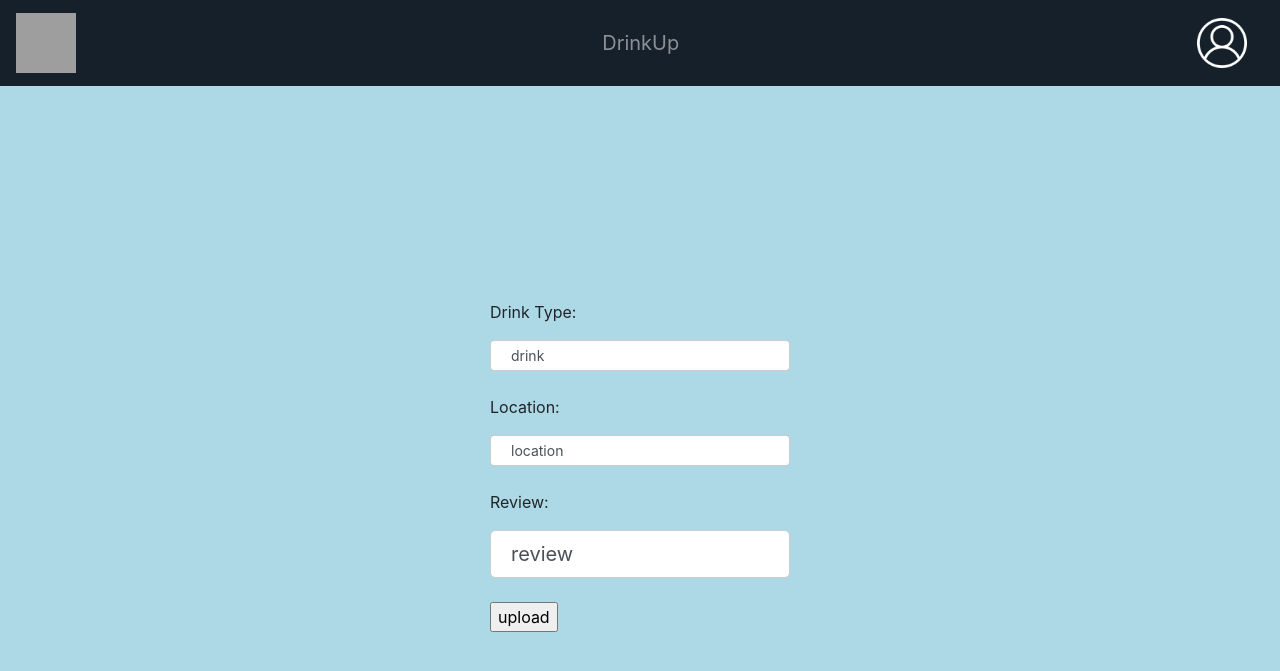
After one commit to rjr61/cs1530_g2, a Django app: page /form/ in a window 1280 px wide. The commit adds this page. Shown: the top 671 px of the page. Run offline with Django 3.2, Linux system fonts and the light colour scheme; some libraries are stand-ins or nearby versions; grey boxes are pictures that could not be loaded.

Commit message:
dev ready

```diff
--- /dev/null
+++ b/drinkitup/drinkitup/static/form-style.css
@@ -0,0 +1,9 @@
+.form-container{
+    position: absolute;
+    width: 300px;
+    height: 200px;
+    z-index: 15;
+    top: 50%;
+    left: 50%;
+    margin: -100px 0 0 -150px;
+}
--- a/drinkitup/drinkitup/templates/base.html
+++ b/drinkitup/drinkitup/templates/base.html
@@ -13,6 +13,7 @@
   <link rel="stylesheet" type="text/css" href="{% static 'posts/index-style.css' %}">
   <link rel="stylesheet" type="text/css" href="{% static 'profile/profile-style.css' %}">
   <link rel="stylesheet" type="text/css" href="{% static 'login-style.css' %}">
+  <link rel="stylesheet" type="text/css" href="{% static 'form-style.css' %}">
 </head>
 
 <body>
--- a/drinkitup/drinkitup/templates/navbar.html
+++ b/drinkitup/drinkitup/templates/navbar.html
@@ -34,7 +34,7 @@
             </div>
             </li>
             <li class="nav-item">
-                <a class="nav-link" href="#">Upload</a>
+                <a class="nav-link" href="{% url 'posts:form' %}">Upload</a>
             </li>
             {% endif %}
         </ul>
--- a/drinkitup/posts/models.py
+++ b/drinkitup/posts/models.py
@@ -9,11 +9,11 @@ class Post(models.Model):
     post_text = models.CharField(max_length=200)
     post_location = models.CharField(max_length=64, null=True)
     post_score = models.IntegerField(default=0)
-    post_url = models.CharField(max_length=64, null=True)
-    pub_date = models.DateTimeField('date published')
+    post_url = models.CharField(max_length=64, null=True, default="static/posts/index.svg")
+    pub_date = models.DateTimeField('date published', default = timezone.now)
 
     def __str__(self):
-        return self.post_text
+        return self.post_drink
 
     def was_published_recently(self):
         return self.pub_date >= timezone.now() - datetime.timedelta(days=1)
--- /dev/null
+++ b/drinkitup/posts/templates/posts/form.html
@@ -0,0 +1,27 @@
+{% extends "base.html" %}
+{% block title %}Post{% endblock %}
+
+
+
+{% block content %}
+    <div class="form-container" >
+    <form action="{% url 'posts:upload' %}" method="post">
+        {% csrf_token %}
+        <div class="form-group">
+        <input type="hidden" class="form-control" name="post_author" id = "username" value="{{ user.get_username }}" size="64" >
+        <div class="form-group">
+        <label for="drink">Drink Type:</label>
+        <input type="text" class="form-control form-control-sm" name="post_drink" id = "drink" value="drink" size="64" >
+        </div>
+        <div class="form-group">
+        <label for="drink">Location:</label>
+        <input type="text" class="form-control form-control-sm"  name="post_location" id = "location" value="location" size="64">
+        </div>
+        <div class="form-group">
+        <label for="drink">Review:</label>
+        <input type="text" class="form-control form-control-lg" name="post_text" id = "review" value="review" size = "200">
+        </div>
+        <input type="submit" value="upload">
+    </form>
+    </div>
+{% endblock %}
--- a/drinkitup/posts/urls.py
+++ b/drinkitup/posts/urls.py
@@ -7,7 +7,9 @@ app_name = 'posts'
 urlpatterns = [
     path('', login_required(views.IndexView.as_view(), login_url='login/'), name='index'),
     path('trending/', views.TrendingView.as_view(), name='trends'),
-    path('location/', views.LocationView.as_view(), name='location'),
+    path('location/', views.location, name='location'),
+    path('form/', views.form, name='form'),
+    path('upload/', views.upload, name='upload'),
     path('<int:pk>/', views.DetailView.as_view(), name='detail'),
     path('<int:pk>/results/', views.ResultsView.as_view(), name='results'),
     path('<int:post_id>/vote/', views.vote, name='vote'),
--- a/drinkitup/posts/views.py
+++ b/drinkitup/posts/views.py
@@ -1,10 +1,12 @@
 from django.shortcuts import get_object_or_404, render
 from django.urls import reverse
 from django.http import HttpResponseRedirect
+from django.http import HttpResponse
 from django.views import generic
 from django import forms
 from .models import Post
 from django.views.decorators.http import require_http_methods
+from django.template import loader
 
 class IndexView(generic.ListView):
     template_name = 'posts/index.html'
@@ -22,29 +24,27 @@ class TrendingView(generic.ListView,):
         """Return the last five published posts."""
         return Post.objects.order_by('-post_score')[:5]
 
-@require_http_methods(["GET", "POST"])
-class LocationView(generic.ListView):
-    template_name = 'posts/index.html'
-    context_object_name = 'latest_post_list'
+#returns list of post based on location
+def location(request):
+    location = request.POST['location']
+    print("This is the location: "+ location)
+    loc_post_list = Post.objects.filter(post_location=location)
+    print("This is post list: "+ str(loc_post_list))
+    """Return the posts filtered by location"""
+    template = loader.get_template('posts/index.html')
+    context = {
+        'latest_post_list': loc_post_list,
+    }
+    return HttpResponse(template.render(context, request))
 
-    def get_queryset(self,request):
-        location = request.POST['location']
-        """Return the last five published posts."""
-        return Post.objects.filter(post_location=location)
-
-##Well come back to dis guy
-#def location(request):
-#    def get_queryset(self,request):
- #       location = request.POST['location']
- #       """Return the last five published posts."""
- #       return HttpResponseRedirect(reverse('posts:view_location'),args=location)
-
-
+def form(request):
+    template = loader.get_template('posts/form.html')
+    context = {}
+    return HttpResponse(template.render(context,request))
 
 class DetailView(generic.DetailView):
     model = Post
     template_name = 'posts/detail.html'
-
 
 class ResultsView(generic.DetailView):
     model = Post
@@ -67,3 +67,10 @@ def down_vote(request, post_id):
     # with POST data. This prevents data from being posted twice if a
     # user hits the Back button.
     return HttpResponseRedirect(reverse('posts:index'))
+
+def upload(request):
+    post_dict = request.POST
+    post = Post(post_author=post_dict['post_author'],post_drink=post_dict['post_drink'],post_location = post_dict['post_location'], post_text = post_dict['post_text'])
+    result = post.save()
+    print (str(result))
+    return HttpResponseRedirect(reverse('posts:index'))
```
Also changed, not shown: 1 other file.
